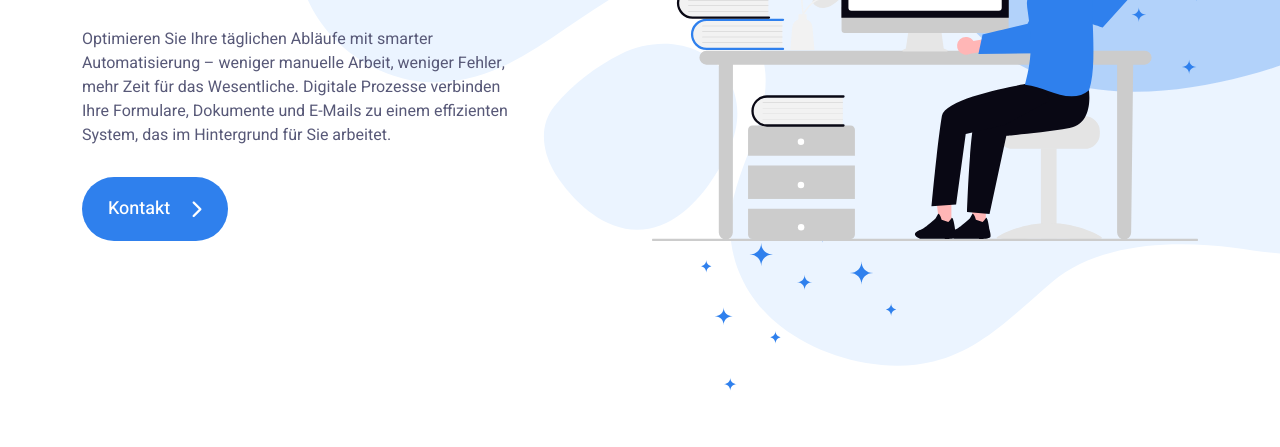
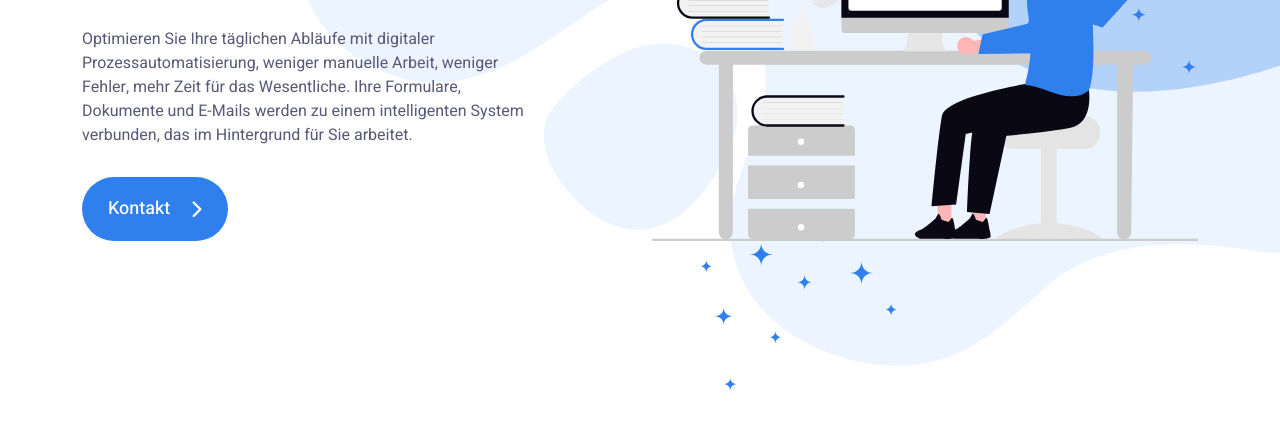
Before and after one commit to hamzaouiii/automatisierung-regensburg.de, a website: page index.html in a window 1280 px wide. Shown: the part 353-800 px from the top of the page. Drawn offline with Linux system fonts and the light colour scheme.

Commit message:
tiny rebrand

```diff
--- a/index.html
+++ b/index.html
@@ -3,7 +3,7 @@
   <head>
     <meta charset="utf-8" />
     <meta http-equiv="x-ua-compatible" content="ie=edge" />
-    <title>Automatisierung Regensburg – Abläufe vereinfachen, Zeit sparen</title>
+    <title>Automatisierung Regensburg – Digitale Lösungen und Prozessautomatisierung für kleine Unternehmen</title>
     <meta name="description" content="Automatisierte Angebote und Rechnungen für kleine Unternehmen in der Region Regensburg. Einfache Systemlösung für Ihre Prozesse.">
     <meta property="og:title" content="Automatisierung Regensburg">
     <meta property="og:description" content="Wiederkehrende Aufgaben automatisieren – Fixpreis ab 400 €.">
@@ -93,7 +93,7 @@
             <div class="col-lg-6">
               <div class="hero-content-wrapper">
                 <h2 class="mb-30 wow fadeInUp" data-wow-delay=".2s">Weniger Klicks. Mehr Zeit für Ihr Geschäft.</h2>
-                <p class="mb-30 wow fadeInUp" data-wow-delay=".4s">Optimieren Sie Ihre täglichen Abläufe mit smarter Automatisierung – weniger manuelle Arbeit, weniger Fehler, mehr Zeit für das Wesentliche. Digitale Prozesse verbinden Ihre Formulare, Dokumente und E-Mails zu einem effizienten System, das im Hintergrund für Sie arbeitet.</p>
+                <p class="mb-30 wow fadeInUp" data-wow-delay=".4s">Optimieren Sie Ihre täglichen Abläufe mit digitaler Prozessautomatisierung, weniger manuelle Arbeit, weniger Fehler, mehr Zeit für das Wesentliche. Ihre Formulare, Dokumente und E-Mails werden zu einem intelligenten System verbunden, das im Hintergrund für Sie arbeitet.</p>
                 <a href="#contact" class="button button-lg radius-50 wow fadeInUp" data-wow-delay=".6s">Kontakt<i class="fa-solid fa-chevron-right"></i></a>
               </div>
             </div>
--- a/legal/main.js
+++ b/legal/main.js
@@ -1,6 +1,5 @@
 
 (function() {
-  console.log("started")
     /* ====================
     Preloader
     ======================= */
```
